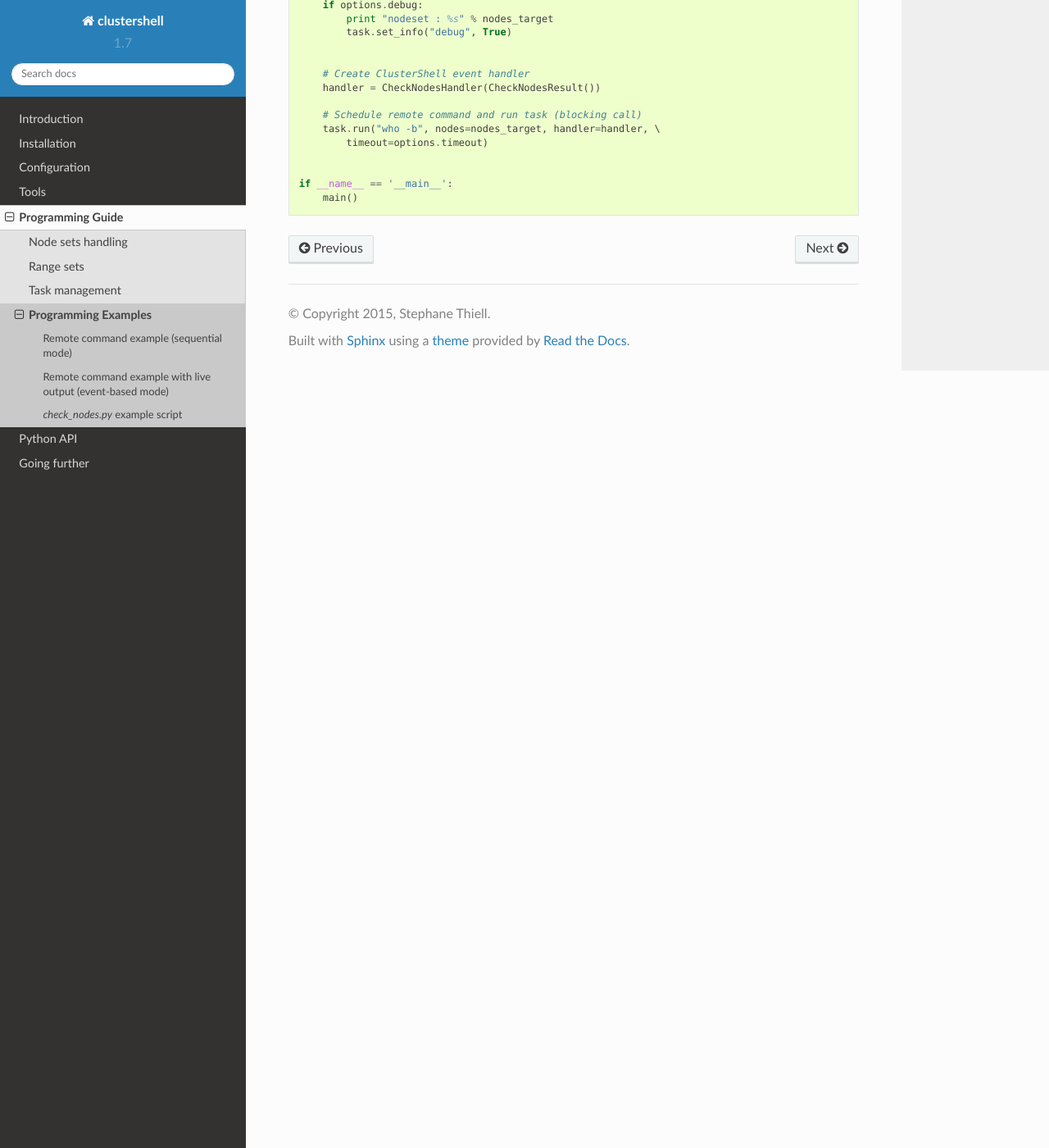
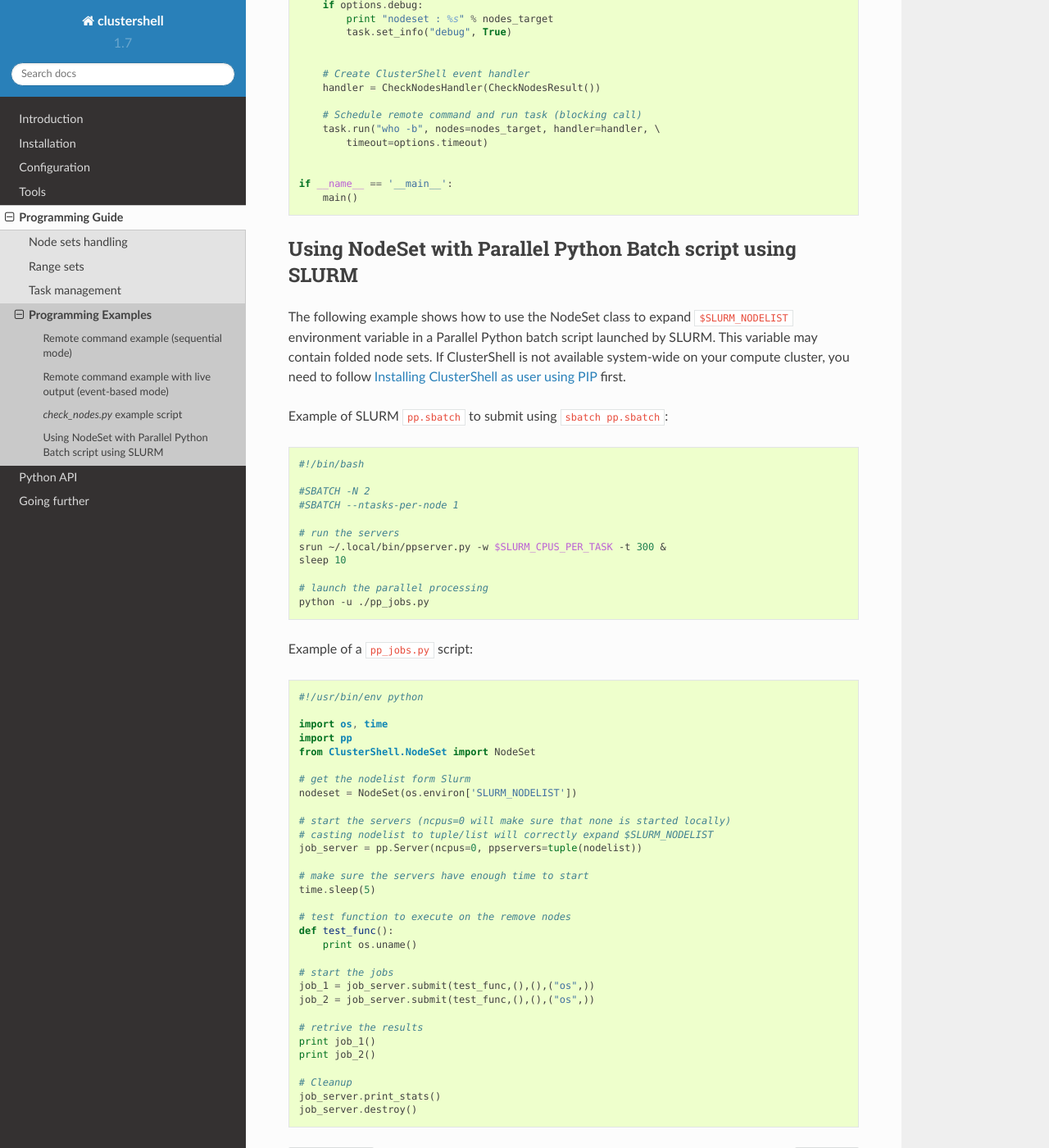
Before and after one commit to cea-hpc/clustershell, a Sphinx documentation site: the page built from doc/sphinx/guide/examples.rst, in a window 1280 px wide and 1400 px high, scrolled down 3098 px. Shown: the whole window at 82% size. Built offline with Sphinx 7.4.7 and the Read the Docs theme 2.0.0, drawn with Linux system fonts in a browser that asks for light colours.

Commit message:
setup.py: improved package installation for pip
packaging
---------
- introduce clustershell configuration files as data_files in setup.py
and 2 ways of installing config files, system-wide as root or in-prefix
as user (works with python setup.py install and pip)
- fix specfile accordingly to support root and user rpm building

docs
----
- improved pip related documentation to explain how to use clustershell
as an user with pip (also as root)
- added an example of using NodeSet to parse $SLURM_NODELIST in a batch
script for Parallel Python

Closes #170.

Change-Id: I86bd08719640c37877c849d5e32dc41c2a553eb5

```diff
--- a/doc/sphinx/config.rst
+++ b/doc/sphinx/config.rst
@@ -2,6 +2,8 @@ Configuration
 =============
 
 .. highlight:: ini
+
+.. _clush-config:
 
 clush
 -----
--- a/doc/sphinx/further.rst
+++ b/doc/sphinx/further.rst
@@ -5,6 +5,8 @@ Going further
 
 Running the test suite
 ----------------------
+
+Get the latest :ref:`install-source` code first.
 
 The *tests* directory of the source archive (not the RPM) contains all
 non-regression tests. To run all tests, use the following::
--- a/doc/sphinx/guide/examples.rst
+++ b/doc/sphinx/guide/examples.rst
@@ -4,6 +4,8 @@ Programming Examples
 ====================
 
 .. highlight:: python
+
+.. _prog-example-seq:
 
 Remote command example (sequential mode)
 ----------------------------------------
@@ -32,6 +34,7 @@ Result::
     ['green133'] 3.10.0-123.20.1.el7.x86_64
     Max return code is 0
 
+.. _prog-example-ev:
 
 Remote command example with live output (event-based mode)
 ----------------------------------------------------------
@@ -61,6 +64,7 @@ erroneous return codes::
     # Submit command, install event handler for this command and run task
     task.run("/bin/uname -a", nodes="fortoy[32-159]", handler=MyHandler())
 
+.. _prog-example-script:
 
 *check_nodes.py* example script
 -------------------------------
@@ -183,3 +187,66 @@ is usually packaged with ClusterShell::
 
     if __name__ == '__main__':
         main()
+
+.. _prog-example-pp-sbatch:
+
+Using NodeSet with Parallel Python Batch script using SLURM
+-----------------------------------------------------------
+
+The following example shows how to use the NodeSet class to expand
+``$SLURM_NODELIST`` environment variable in a Parallel Python batch script
+launched by SLURM. This variable may contain folded node sets. If ClusterShell
+is not available system-wide on your compute cluster, you need to follow
+:ref:`install-pip-user` first.
+
+.. highlight:: bash
+
+Example of SLURM ``pp.sbatch`` to submit using ``sbatch pp.sbatch``::
+
+    #!/bin/bash
+
+    #SBATCH -N 2
+    #SBATCH --ntasks-per-node 1
+
+    # run the servers
+    srun ~/.local/bin/ppserver.py -w $SLURM_CPUS_PER_TASK -t 300 &
+    sleep 10
+
+    # launch the parallel processing
+    python -u ./pp_jobs.py
+
+.. highlight:: python
+
+Example of a ``pp_jobs.py`` script::
+
+    #!/usr/bin/env python
+
+    import os, time
+    import pp
+    from ClusterShell.NodeSet import NodeSet
+
+    # get the nodelist form Slurm
+    nodeset = NodeSet(os.environ['SLURM_NODELIST'])
+
+    # start the servers (ncpus=0 will make sure that none is started locally)
+    # casting nodelist to tuple/list will correctly expand $SLURM_NODELIST
+    job_server = pp.Server(ncpus=0, ppservers=tuple(nodelist))
+
+    # make sure the servers have enough time to start
+    time.sleep(5)
+
+    # test function to execute on the remove nodes
+    def test_func():
+        print os.uname()
+
+    # start the jobs
+    job_1 = job_server.submit(test_func,(),(),("os",))
+    job_2 = job_server.submit(test_func,(),(),("os",))
+
+    # retrive the results
+    print job_1()
+    print job_2()
+
+    # Cleanup
+    job_server.print_stats()
+    job_server.destroy()
```
Also changed, not shown: doc/sphinx/install.rst (+48 -27 lines), doc/sphinx/tools/index.rst (+10 -0 lines), setup.py (+20 -1 lines), 1 other file.
